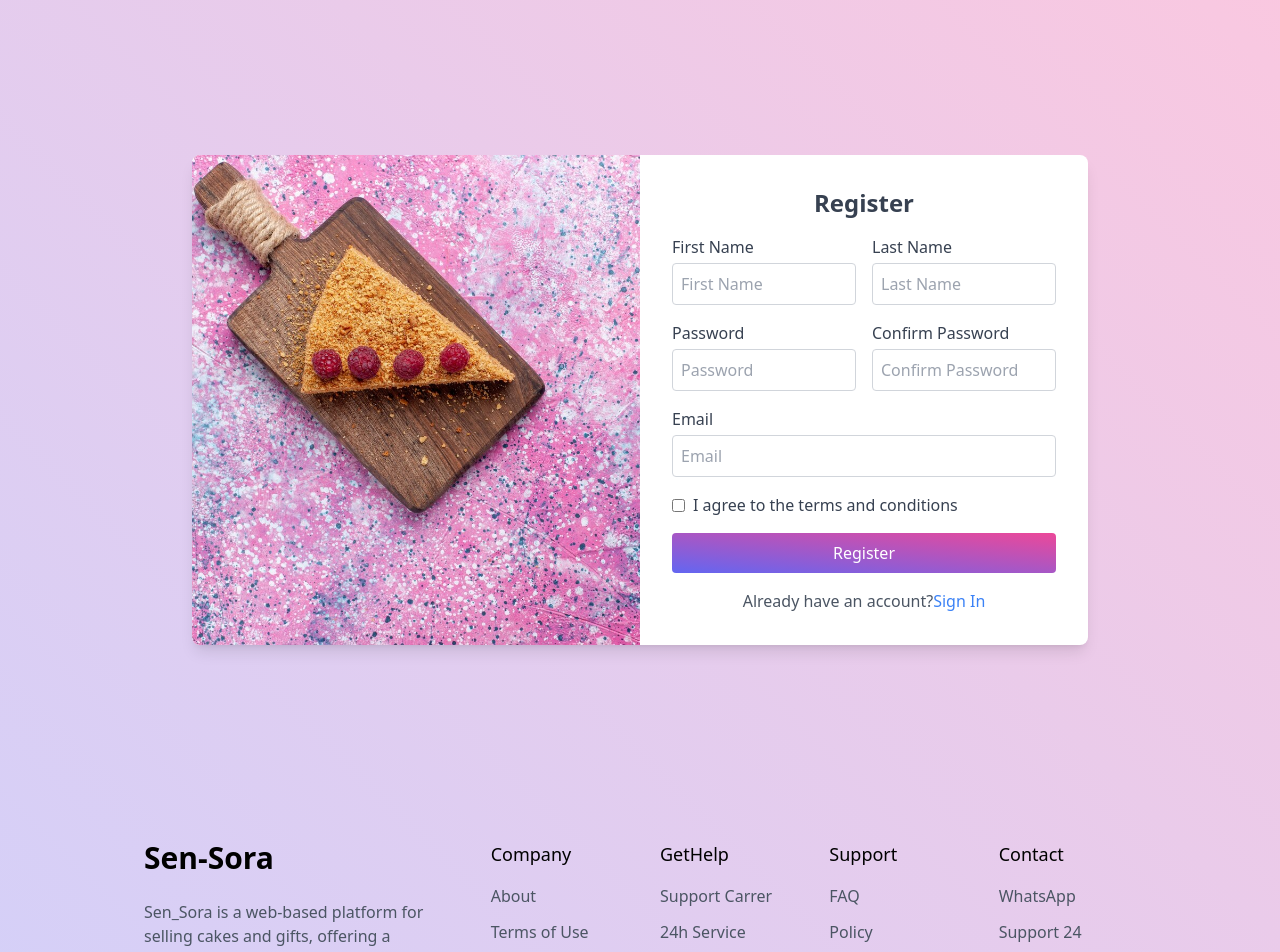
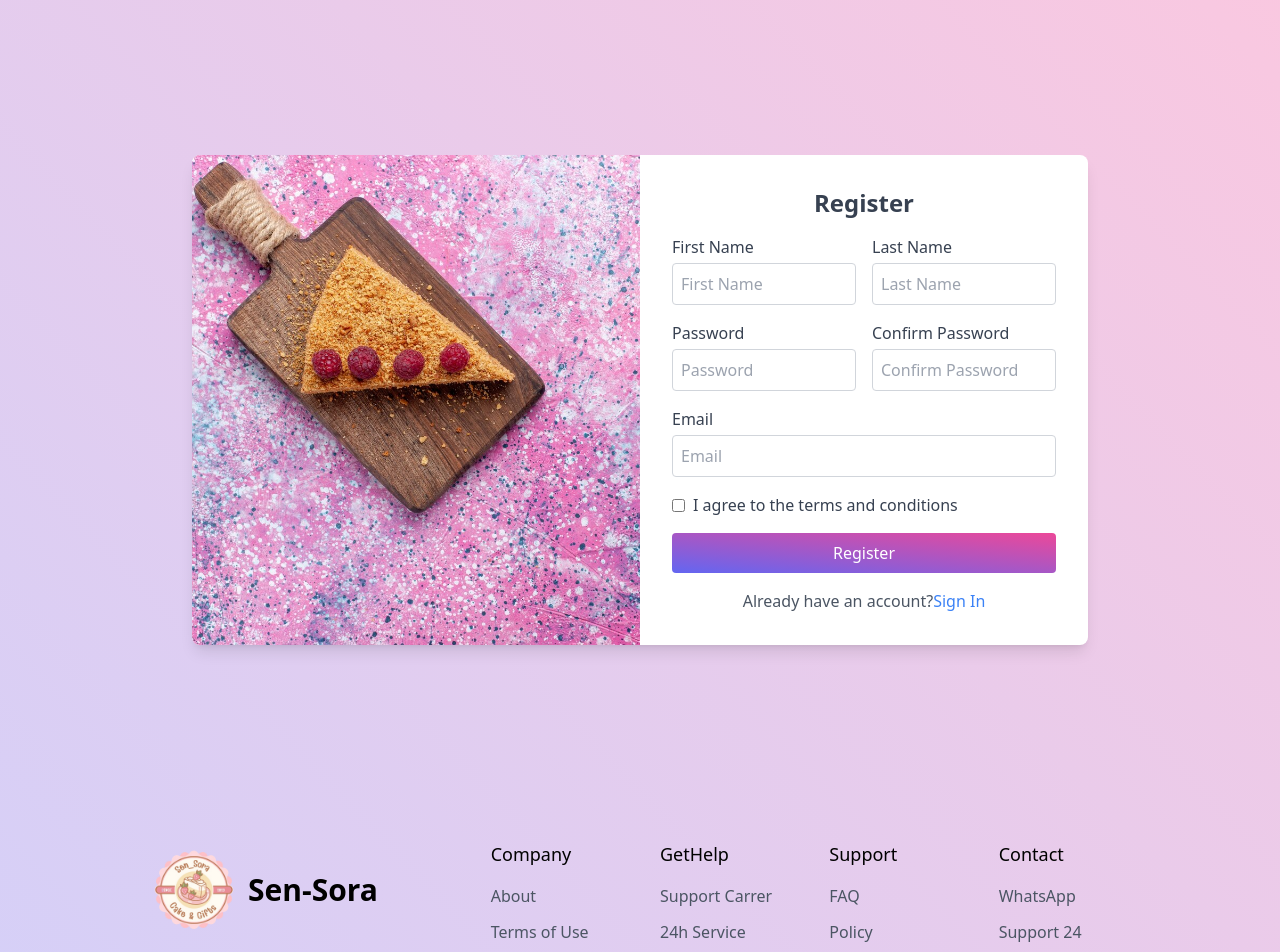
Before and after one commit to holibhai/Sen_Sora, a React (Create React App) app in the folder my-project/: page /register in a window 1280 px wide. Shown: the top 952 px of the page. Built offline with nearby package versions, Linux system fonts and the light colour scheme.

Commit message:
logo added to footer

```diff
--- a/my-project/src/common/Footer.jsx
+++ b/my-project/src/common/Footer.jsx
@@ -1,5 +1,6 @@
 import React from "react";
 import { FaFacebookF, FaTwitter, FaLinkedinIn } from "react-icons/fa";
+import Logo from "../assets/__-removebg-preview.png"
 
 
 const Footer = () => {
@@ -33,6 +34,7 @@ const Footer = () => {
         {/* Brand Column */}
         <div className="lg:col-span-4">
           <div className="flex items-center gap-1 mb-6">
+            <img src={Logo} alt=""  className="w-[100px] h-[100px]"/>
             <div className="text-3xl font-bold">Sen-Sora</div>
           </div>
           <p className="text-gray-600 mb-6">
```
Also changed, not shown: my-project/src/assets/__-removebg-preview.png (added).
